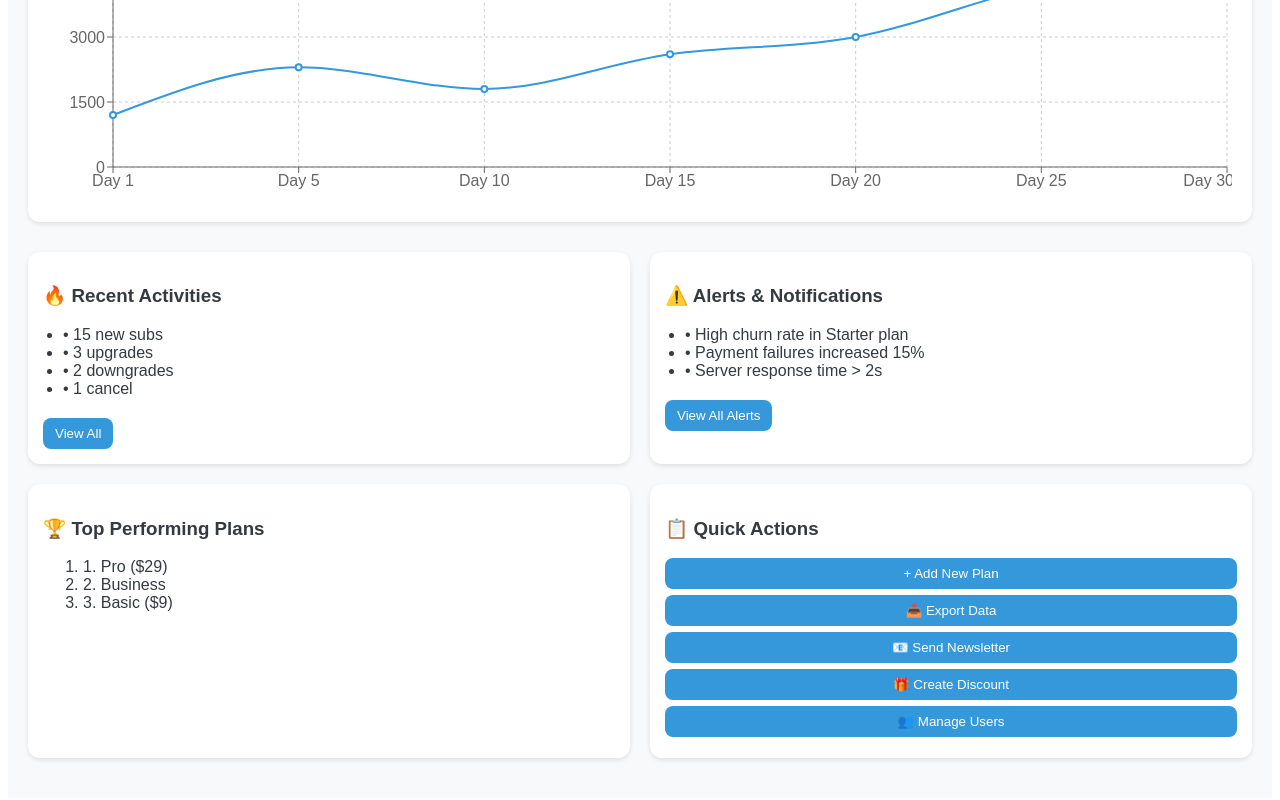
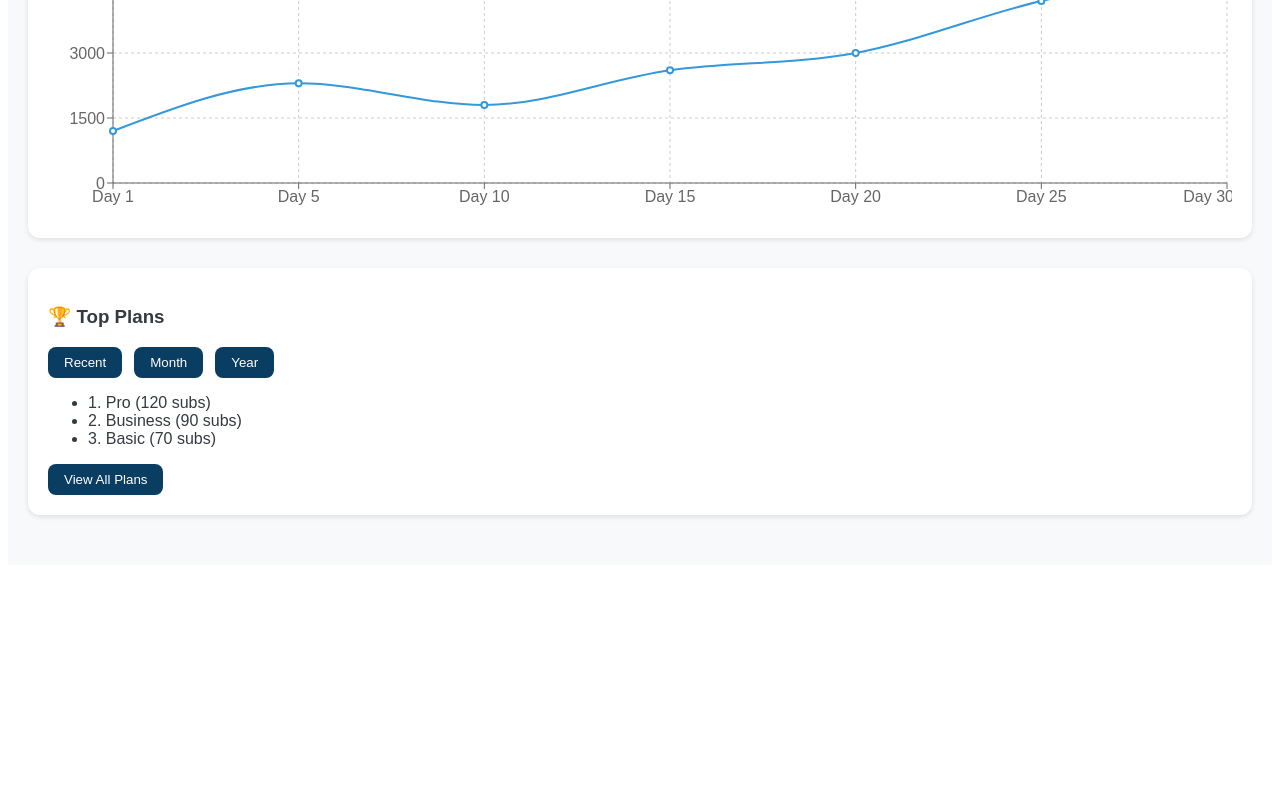
Before and after one commit to M-D-Nadeem/Lumen-Hackathon-Project, a React (Vite) app in the folder Frontend/: page /admin in a window 1280 px wide. Shown: the part 524-1324 px from the top of the page. After the commit the page ends 1097 px from the top, so only its background shows below. Built offline with nearby package versions, Linux system fonts and the light colour scheme.

Commit message:
Added new AdminDashboard ,Pages jsx and css

```diff
--- a/Frontend/src/Pages/AdminDashboard.css
+++ b/Frontend/src/Pages/AdminDashboard.css
@@ -125,3 +125,8 @@
   .nav-btn:hover {
     background-color: #3498DB; /* Bright Blue */
   }
+
+  .time-filter {
+    display: flex;
+    gap: 12px; /* spacing between buttons */
+  }
--- a/Frontend/src/Pages/AdminDashboard.jsx
+++ b/Frontend/src/Pages/AdminDashboard.jsx
@@ -1,5 +1,5 @@
-import React from "react";
-import { Link } from "react-router-dom"; // ✅ import Link
+import React, { useState } from "react";
+import { Link } from "react-router-dom";
 import {
   LineChart,
   Line,
@@ -10,17 +10,9 @@ import {
   ResponsiveContainer,
 } from "recharts";
 import "./AdminDashboard.css";
-//
 
-<nav className="dashboard-nav">
-  <Link to="/admin" className="nav-btn">Dashboard</Link>
-  <Link to="/plans" className="nav-btn">Plans</Link>
-  <Link to="/users" className="nav-btn">Users</Link>
-  <Link to="/subscriptions" className="nav-btn">Subscriptions</Link>
-  <Link to="/analytics" className="nav-btn">Analytics</Link>
-</nav>
-//
-const data = [
+// Revenue data
+const revenueData = [
   { day: "Day 1", revenue: 1200 },
   { day: "Day 5", revenue: 2300 },
   { day: "Day 10", revenue: 1800 },
@@ -30,7 +22,28 @@ const data = [
   { day: "Day 30", revenue: 5000 },
 ];
 
+// Mock Top Plans Data
+const plansData = {
+  recent: [
+    { name: "Pro", sales: 120 },
+    { name: "Business", sales: 90 },
+    { name: "Basic", sales: 70 },
+  ],
+  month: [
+    { name: "Pro", sales: 420 },
+    { name: "Enterprise", sales: 300 },
+    { name: "Business", sales: 250 },
+  ],
+  year: [
+    { name: "Enterprise", sales: 3200 },
+    { name: "Pro", sales: 2800 },
+    { name: "Business", sales: 2100 },
+  ],
+};
+
 const AdminDashboard = () => {
+  const [timeRange, setTimeRange] = useState("recent");
+
   return (
     <div className="dashboard">
       {/* Header */}
@@ -44,11 +57,11 @@ const AdminDashboard = () => {
 
       {/* Navigation */}
       <nav className="dashboard-nav">
-        <Link to="/admin">Dashboard</Link>
-        <Link to="/plans">Plans</Link>
-        <Link to="/users">Users</Link>
-        <Link to="/subscriptions">Subscriptions</Link>
-        <Link to="/analytics">Analytics</Link>
+        <Link to="/admin" className="nav-btn">Dashboard</Link>
+        <Link to="/plans" className="nav-btn">Plans</Link>
+        <Link to="/users" className="nav-btn">Users</Link>
+        <Link to="/subscriptions" className="nav-btn">Subscriptions</Link>
+        <Link to="/analytics" className="nav-btn">Analytics</Link>
       </nav>
 
       {/* Metrics */}
@@ -79,7 +92,7 @@ const AdminDashboard = () => {
       <section className="analytics">
         <h3>📈 Real-Time Analytics</h3>
         <ResponsiveContainer width="100%" height={300}>
-          <LineChart data={data}>
+          <LineChart data={revenueData}>
             <CartesianGrid strokeDasharray="3 3" />
             <XAxis dataKey="day" />
             <YAxis />
@@ -94,51 +107,42 @@ const AdminDashboard = () => {
         </ResponsiveContainer>
       </section>
 
-      <section className="bottom-section">
-        {/* Recent Activities */}
-        <div className="recent-activities">
-          <h3>🔥 Recent Activities</h3>
-          <ul>
-            <li>• 15 new subs</li>
-            <li>• 3 upgrades</li>
-            <li>• 2 downgrades</li>
-            <li>• 1 cancel</li>
-          </ul>
-          <button>View All</button>
+      {/* Top Plans Section */}
+      <section className="analytics">
+        <div className="flex justify-between items-center mb-4">
+          <h3>🏆 Top Plans</h3>
+          <div className="time-filter">
+            <button
+              className="nav-btn"
+              onClick={() => setTimeRange("recent")}
+            >
+              Recent
+            </button>
+            <button
+              className="nav-btn"
+              onClick={() => setTimeRange("month")}
+            >
+              Month
+            </button>
+            <button
+              className="nav-btn"
+              onClick={() => setTimeRange("year")}
+            >
+              Year
+            </button>
+          </div>
         </div>
 
-        {/* Alerts */}
-        <div className="alerts">
-          <h3>⚠️ Alerts & Notifications</h3>
-          <ul>
-            <li>• High churn rate in Starter plan</li>
-            <li>• Payment failures increased 15%</li>
-            <li>• Server response time &gt; 2s</li>
-          </ul>
-          <button>View All Alerts</button>
-        </div>
-      </section>
-
-      <section className="bottom-section">
-        {/* Top Plans */}
-        <div className="top-plans">
-          <h3>🏆 Top Performing Plans</h3>
-          <ol>
-            <li>1. Pro ($29)</li>
-            <li>2. Business</li>
-            <li>3. Basic ($9)</li>
-          </ol>
-        </div>
-
-        {/* Quick Actions */}
-        <div className="quick-actions">
-          <h3>📋 Quick Actions</h3>
-          <button>+ Add New Plan</button>
-          <button>📤 Export Data</button>
-          <button>📧 Send Newsletter</button>
-          <button>🎁 Create Discount</button>
-          <button>👥 Manage Users</button>
-        </div>
+        <ul>
+          {plansData[timeRange].map((plan, index) => (
+            <li key={index}>
+              {index + 1}. {plan.name} ({plan.sales} subs)
+            </li>
+          ))}
+        </ul>
+        <Link to="/plans">
+          <button className="nav-btn mt-2">View All Plans</button>
+        </Link>
       </section>
     </div>
   );
```
Also changed, not shown: 1 other file (tests, documents, lock files or other folders).
